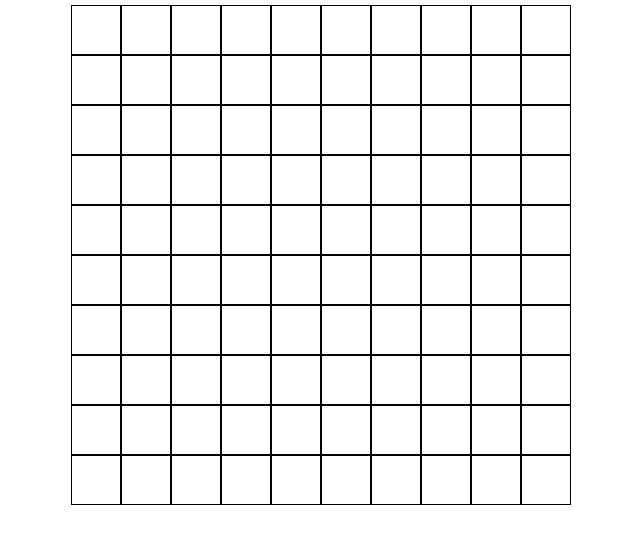
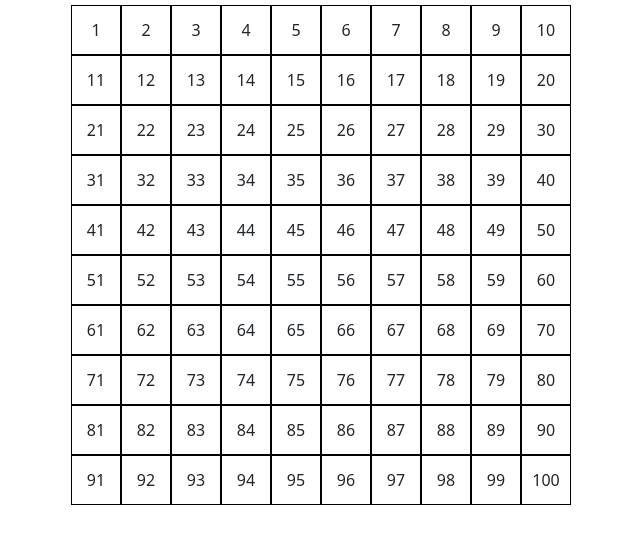
Before and after one commit to GiacomoDiNardo/js-campominato-grid, a plain HTML site: page index.html in a window 1280 px wide. Shown: the part 147-690 px from the top of the page, without its empty margins (319-959 px from the left). Drawn offline with nearby package versions, Linux system fonts and the light colour scheme.

Commit message:
add inner numbers and center them

```diff
--- a/main.js
+++ b/main.js
@@ -14,12 +14,15 @@ function gridsize (xCells, yCells) {
         //assegno lo stile alla cella
         cell.classList.add("cell");
 
+        //inserisco numeri incrementali da 1 a 100
+        cell.innerText = i + 1;
+
         //inserisco le celle nel contenitore
         gameGrid.append(cell);
     }
 
     //do una dimensione al container per avere una griglia quadrata
-    gameGrid.style.width = `calc(var(--cell-size) * ${xCells}`
+    gameGrid.style.width = `calc(var(--cell-size) * ${xCells}`;
 }
 
 gridsize(10, 10)
--- a/style.css
+++ b/style.css
@@ -12,4 +12,7 @@
     width: var(--cell-size);
     height: var(--cell-size);
     border: 1px solid black;
+    display: flex;
+    justify-content: center;
+    align-items: center;
 }
```
